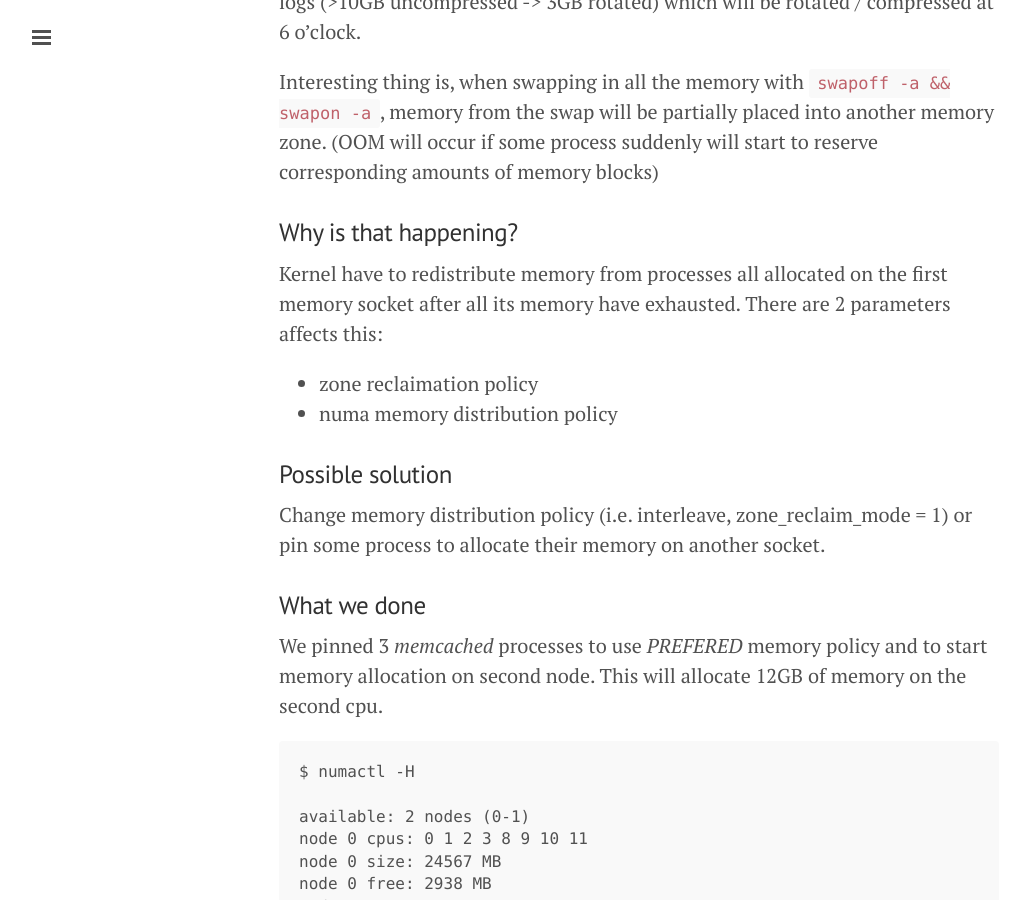
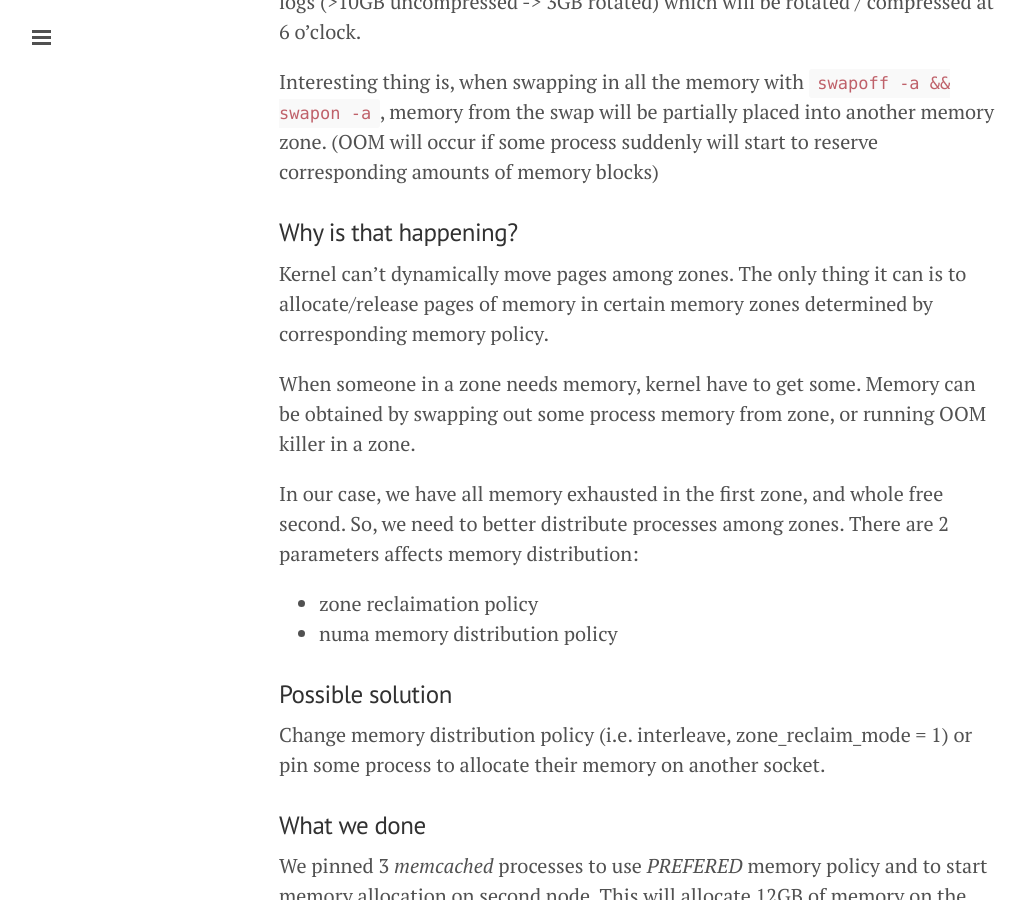
Before and after one commit to sitano/sitano.github.io, a Jekyll site: the page built from _posts/2014-08-20-numa-swap.md, in a window 1280 px wide and 900 px high, scrolled down 1336 px. Shown: the whole window, without its empty margins (1-1025 px from the left). Built offline with Jekyll 4.4.1, drawn with Linux system fonts in a browser that asks for light colours; Markdown is read by kramdown in place of the engine named in the settings; comment, search, counter and statistics services are not loaded.

Commit message:
numa swap memory conclusions

```diff
--- a/_posts/2014-08-20-numa-swap.md
+++ b/_posts/2014-08-20-numa-swap.md
@@ -37,9 +37,17 @@ amounts of memory blocks)
 
 ### Why is that happening?
 
-Kernel have to redistribute memory from processes all allocated on the
-first memory socket after all its memory have exhausted. There are 2
-parameters affects this:
+Kernel can’t dynamically move pages among zones. The only thing it
+can is to allocate/release pages of memory in certain memory zones
+determined by corresponding memory policy.
+
+When someone in a zone needs memory, kernel have to get some. Memory
+can be obtained by swapping out some process memory from zone, or running
+OOM killer in a zone.
+
+In our case, we have all memory exhausted in the first zone, and whole free
+second. So, we need to better distribute processes among zones. There are 2
+parameters affects memory distribution:
 
 * zone reclaimation policy
 * numa memory distribution policy
```
